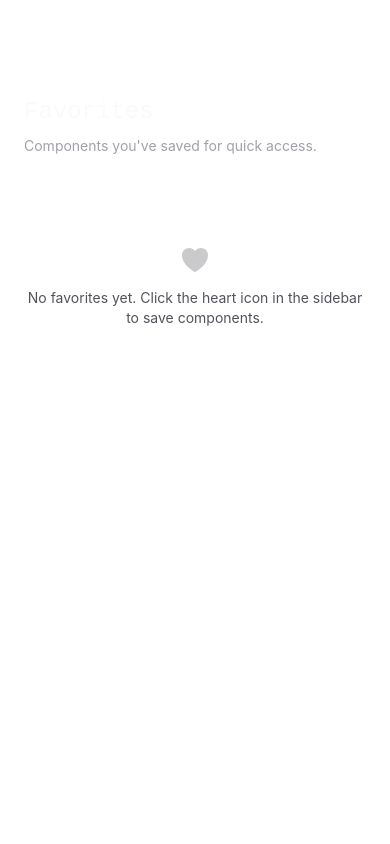
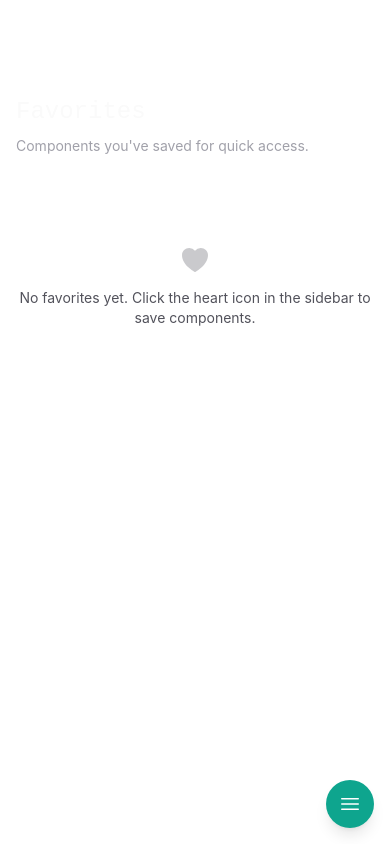
Before and after one commit to openloka/LokaUI, a React (Vite) app: page /favorites in a window 390 px wide. Built offline with nearby package versions, Linux system fonts and the light colour scheme; a web font is replaced by a local one.

Commit message:
chore: add mobile sidebar drawer and final polish

```diff
--- a/src/components/layout/SidebarLayout.jsx
+++ b/src/components/layout/SidebarLayout.jsx
@@ -1,19 +1,49 @@
+import { useState } from 'react'
 import { Outlet } from 'react-router-dom'
+import * as Dialog from '@radix-ui/react-dialog'
+import { Bars3Icon, XMarkIcon } from '@heroicons/react/24/outline'
 import Sidebar from '../navs/Sidebar'
 import SearchDialog from '../common/SearchDialog'
 
 export default function SidebarLayout() {
+  const [mobileOpen, setMobileOpen] = useState(false)
+
   return (
     <>
       <SearchDialog />
       <div className="flex min-h-screen pt-16">
-      <aside className="hidden md:block fixed top-16 left-0 bottom-0 w-64 bg-bg">
-        <Sidebar />
-      </aside>
-      <main className="flex-1 md:ml-64 px-6 py-8 max-w-5xl">
-        <Outlet />
-      </main>
-    </div>
+        {/* Desktop sidebar */}
+        <aside className="hidden md:block fixed top-16 left-0 bottom-0 w-64 bg-bg overflow-y-auto">
+          <Sidebar />
+        </aside>
+
+        {/* Mobile sidebar FAB */}
+        <button
+          onClick={() => setMobileOpen(true)}
+          className="fixed bottom-4 right-4 md:hidden z-40 p-3 bg-accent text-white rounded-full shadow-lg"
+        >
+          <Bars3Icon className="w-6 h-6" />
+        </button>
+
+        {/* Mobile sidebar drawer */}
+        <Dialog.Root open={mobileOpen} onOpenChange={setMobileOpen}>
+          <Dialog.Portal>
+            <Dialog.Overlay className="fixed inset-0 bg-black/50 z-40 md:hidden" />
+            <Dialog.Content className="fixed top-0 left-0 bottom-0 w-72 bg-bg z-50 md:hidden overflow-y-auto">
+              <div className="flex justify-end p-4">
+                <Dialog.Close className="p-1 text-text-muted hover:text-text-primary">
+                  <XMarkIcon className="w-5 h-5" />
+                </Dialog.Close>
+              </div>
+              <Sidebar />
+            </Dialog.Content>
+          </Dialog.Portal>
+        </Dialog.Root>
+
+        <main className="flex-1 md:ml-64 px-4 sm:px-6 py-8 max-w-5xl">
+          <Outlet />
+        </main>
+      </div>
     </>
   )
 }
```
